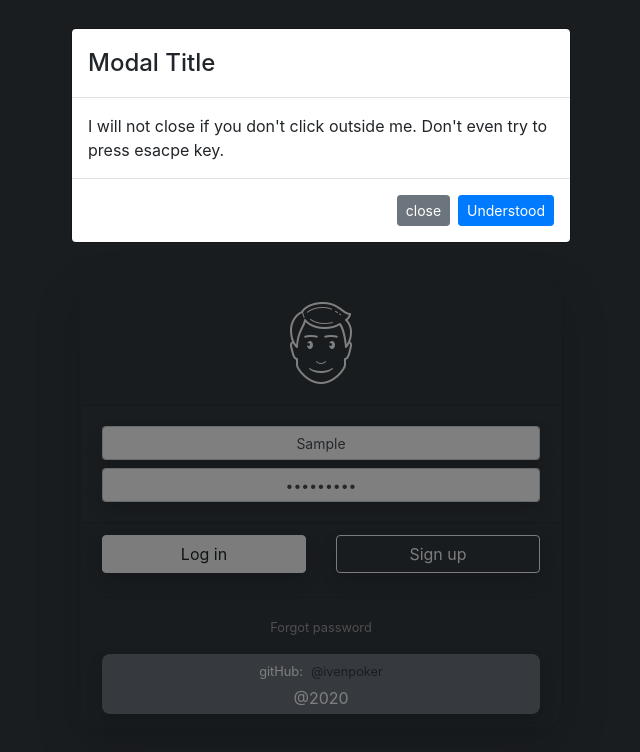
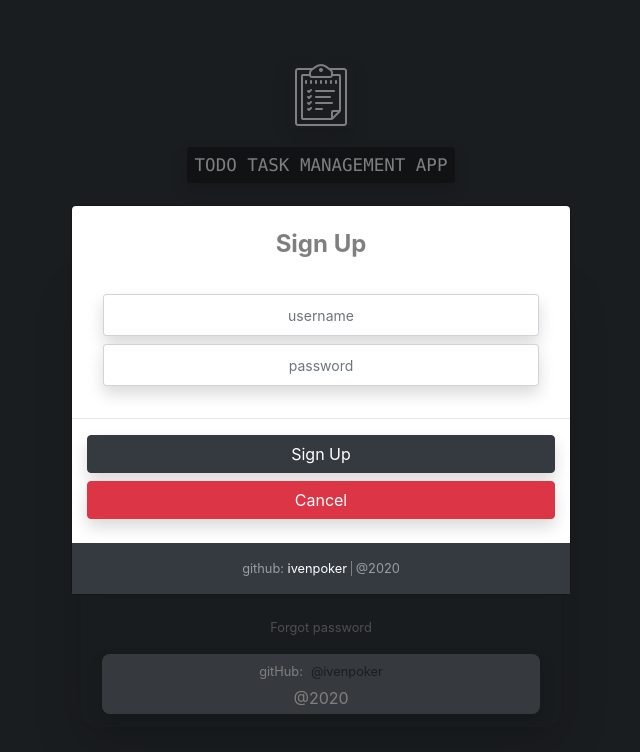
Before and after one commit to ivenpoker/react-todo-app, a React (Create React App) app: page / in a window 1280 px wide. Both pictures are taken after typing "Sample", "Sample123" into the empty fields and a click on the button "Sign up". Shown: the top 752 px of the page, without its empty margins (319-959 px from the left). Built offline with nearby package versions, Linux system fonts and the light colour scheme.

Commit message:
Add css styles for signup modal.
Signed-off-by: Happi Yvan <nwaforhappiyvan@gmail.com>

```diff
--- a/src/components/loginAuth/LoginAndSignup.js
+++ b/src/components/loginAuth/LoginAndSignup.js
@@ -31,24 +31,61 @@ const SignupModalContainer = (ChildComponent) =>
 			}));
 		}
 
+		// Render view for Signup
 		render() {
 			const {showModal} = this.state;
 			return (
 				<Fragment>
-					<Modal show={showModal} backdrop="static" keyboard={false}>
-						<Modal.Header>
-							<Modal.Title>Modal Title</Modal.Title>
-						</Modal.Header>
-						<Modal.Body>
-							I will not close if you don't click outside me. Don't even
-							try to press esacpe key.
-						</Modal.Body>
-						<Modal.Footer>
-							<Button variant="secondary" className="btn-sm" onClick={this.handleModalClose}>
-								close
-							</Button>
-							<Button variant="primary" className="btn-sm">Understood</Button>
-						</Modal.Footer>
+					<Modal show={showModal} backdrop="static" keyboard={false}
+						   aria-labelledby="contained-modal-title-vcenter"
+					       centered>
+						<form>
+							<div className="text-center mt-4 card-title text-black-50">
+								<h4 className="font-weight-bold">Sign Up</h4>
+							</div>
+							<Modal.Body>
+
+								<div className="mt-2">
+									<div className="col-sm-12">
+										<input type="text" className="form-control form-control-sm text-center shadow"
+											   placeholder="username"
+											   name="username"
+											   style={{padding: 20}}
+										/>
+									</div>
+									<div className="col-sm-12 mt-2">
+										<input type="password" className="form-control form-control-sm text-center shadow"
+											   placeholder="password"
+											   name="password"
+											   style={{padding: 20}}
+										/>
+									</div>
+								</div>
+
+							</Modal.Body>
+							<hr/>
+							<Fragment>
+								<div className="container mb-4">
+									<div className="row">
+										<div className="col-sm-12">
+											<Button variant="dark" className="btn-block shadow">Sign Up</Button>
+										</div>
+										<div className="col-sm-12 mt-2">
+											<Button variant="danger" className="btn-block shadow" onClick={this.handleModalClose}>
+												Cancel
+											</Button>
+										</div>
+									</div>
+								</div>
+							</Fragment>
+							<div className="p-3 bg-dark text-white-50">
+								<div className="text-center small">
+									<span>github: </span>
+									<a href="https://github.com/ivenpoker" className="link text-white">ivenpoker</a>
+									<span style={{borderLeft: "1px solid grey", marginLeft: 4}}> @{(new Date()).getFullYear()}</span>
+								</div>
+							</div>
+						</form>
 					</Modal>
 					<ChildComponent showModal={this.handleModalShow}/>
 				</Fragment>
```
